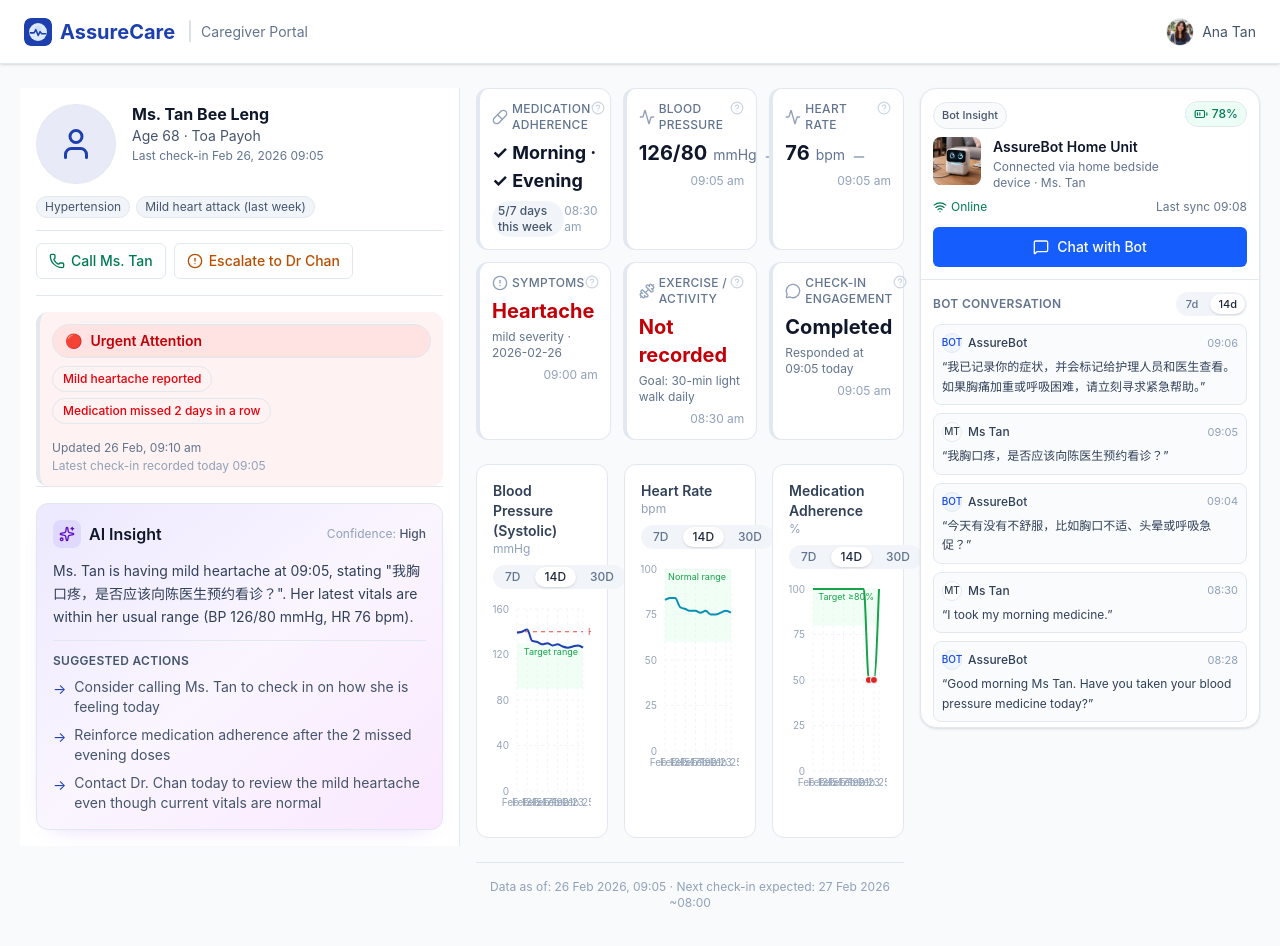
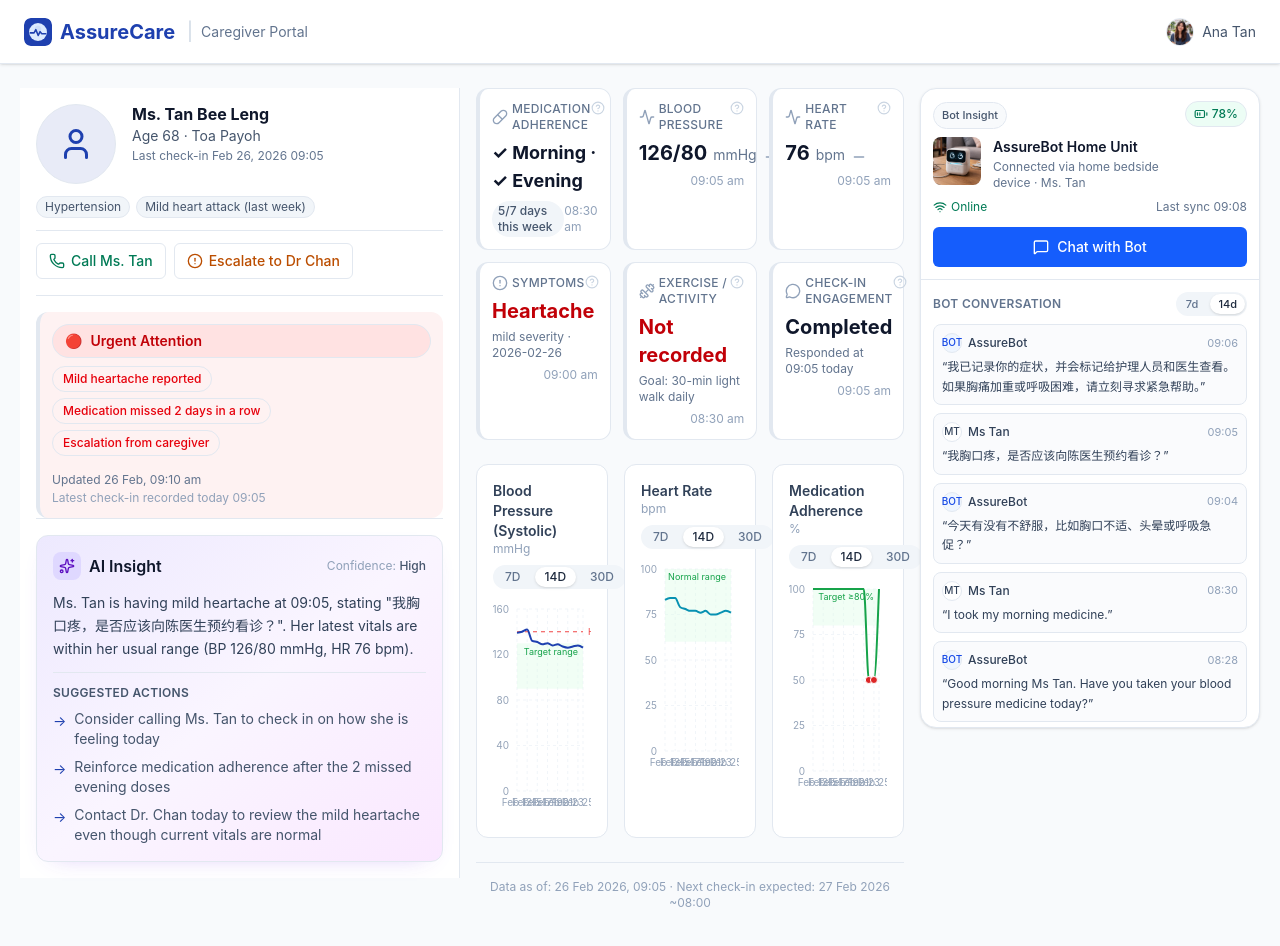
Before and after one commit to WildSphee/assurecare_portal, a React (Vite) app in the folder assurecare-portal/: page /caregiver in a window 1280 px wide. Shown: the top 946 px of the page. Built offline with nearby package versions, Linux system fonts and the light colour scheme.

Commit message:
Refine doctor patient dialog and Ms Tan alert reasons

```diff
--- a/assurecare-portal/src/components/doctor/DrillDownOverview.tsx
+++ b/assurecare-portal/src/components/doctor/DrillDownOverview.tsx
@@ -142,8 +142,8 @@
             </div>
             <div className="flex items-center gap-2">
               <Mail className="w-3.5 h-3.5 text-blue-500 shrink-0" />
-              <a href="mailto:ana@family.sg" className="text-sm text-blue-700 hover:underline">
-                ana@family.sg
+              <a href="mailto:rrr.chanhiulok@gmail.com" className="text-sm text-blue-700 hover:underline">
+                ana.tan23423@gmail.com
               </a>
             </div>
           </>
--- a/assurecare-portal/src/components/doctor/DrillDownPanel.tsx
+++ b/assurecare-portal/src/components/doctor/DrillDownPanel.tsx
@@ -9,7 +9,6 @@
 import { DrillDownCharts } from './DrillDownCharts'
 import { DrillDownTimeline } from './DrillDownTimeline'
 import { DoctorNotesEditor } from './DoctorNotesEditor'
-import { MapPin } from 'lucide-react'
 import { formatRelative } from '@/lib/dateUtils'
 
 function DrillDownContent({ patientId }: { patientId: string }) {
@@ -37,14 +36,6 @@
             <p className="text-xs text-slate-500 mt-0.5 truncate">
               Age {patient.age} · {patient.conditions.slice(0, 2).join(' · ')}
             </p>
-          </div>
-          <div className="flex flex-col items-end gap-2 shrink-0">
-            {patient.location?.area && (
-              <div className="inline-flex items-center gap-1 rounded-full border border-slate-200 bg-slate-50 px-2.5 py-1 text-[11px] text-slate-600 max-w-[220px]">
-                <MapPin className="w-3 h-3 text-slate-400 shrink-0" />
-                <span className="truncate">{patient.location.area}</span>
-              </div>
-            )}
           </div>
         </div>
 
--- a/assurecare-portal/src/data/mock/alerts.ts
+++ b/assurecare-portal/src/data/mock/alerts.ts
@@ -6,7 +6,7 @@
     id: 'alert-001',
     patientId: 'patient-001',
     severity: 'red',
-    reasonCodes: ['SYMPTOM_HEARTACHE_MILD', 'MISSED_MEDS_STREAK_2'],
+    reasonCodes: ['SYMPTOM_HEARTACHE_MILD', 'MISSED_MEDS_STREAK_2', 'ESCALATION_FROM_CAREGIVER'],
     evidencePointers: [
       {
         description: 'Evening medication missed on Feb 23 and Feb 24 (2-day streak)',
@@ -17,6 +17,11 @@
         description: 'Mild heartache reported this afternoon; latest BP/HR remain within usual range',
         dates: ['2026-02-25'],
         metric: 'symptom',
+      },
+      {
+        description: 'Caregiver escalated via portal requesting medical review',
+        dates: ['2026-02-26'],
+        metric: 'escalation',
       },
     ],
     createdAt: '2026-02-25T09:10:00Z',
--- a/assurecare-portal/src/lib/reasonCodes.ts
+++ b/assurecare-portal/src/lib/reasonCodes.ts
@@ -7,6 +7,7 @@
   MISSED_MEDS_YESTERDAY: 'Medication missed yesterday',
   SYMPTOM_DIZZINESS_REPEAT: 'Dizziness reported (recurring)',
   SYMPTOM_HEARTACHE_MILD: 'Mild heartache reported',
+  ESCALATION_FROM_CAREGIVER: 'Escalation from caregiver',
   SYMPTOM_CHEST_TIGHTNESS_SEVERE: 'Severe chest tightness reported',
   SYMPTOM_SHORTNESS_OF_BREATH: 'Shortness of breath reported',
   NO_RESPONSE_STREAK_2: 'No check-in response for 2+ days',
@@ -26,6 +27,8 @@
     'Dizziness has been reported on multiple occasions recently. This may be related to blood pressure changes.',
   SYMPTOM_HEARTACHE_MILD:
     'Mild heartache has been reported. This is clinically important, especially with recent cardiac history, and should be reviewed promptly.',
+  ESCALATION_FROM_CAREGIVER:
+    'A caregiver has escalated this patient for clinician review via the portal, indicating concern that requires follow-up.',
   SYMPTOM_CHEST_TIGHTNESS_SEVERE:
     'Severe chest tightness has been reported, which may indicate a serious cardiovascular concern requiring prompt attention.',
   SYMPTOM_SHORTNESS_OF_BREATH:
@@ -43,6 +46,7 @@
   MISSED_MEDS_YESTERDAY: 2,
   SYMPTOM_DIZZINESS_REPEAT: 2,
   SYMPTOM_HEARTACHE_MILD: 3,
+  ESCALATION_FROM_CAREGIVER: 2,
   SYMPTOM_CHEST_TIGHTNESS_SEVERE: 3,
   SYMPTOM_SHORTNESS_OF_BREATH: 2,
   NO_RESPONSE_STREAK_2: 2,
--- a/assurecare-portal/src/types/index.ts
+++ b/assurecare-portal/src/types/index.ts
@@ -9,6 +9,7 @@
   | 'MISSED_MEDS_YESTERDAY'
   | 'SYMPTOM_DIZZINESS_REPEAT'
   | 'SYMPTOM_HEARTACHE_MILD'
+  | 'ESCALATION_FROM_CAREGIVER'
   | 'SYMPTOM_CHEST_TIGHTNESS_SEVERE'
   | 'SYMPTOM_SHORTNESS_OF_BREATH'
   | 'NO_RESPONSE_STREAK_2'
```
